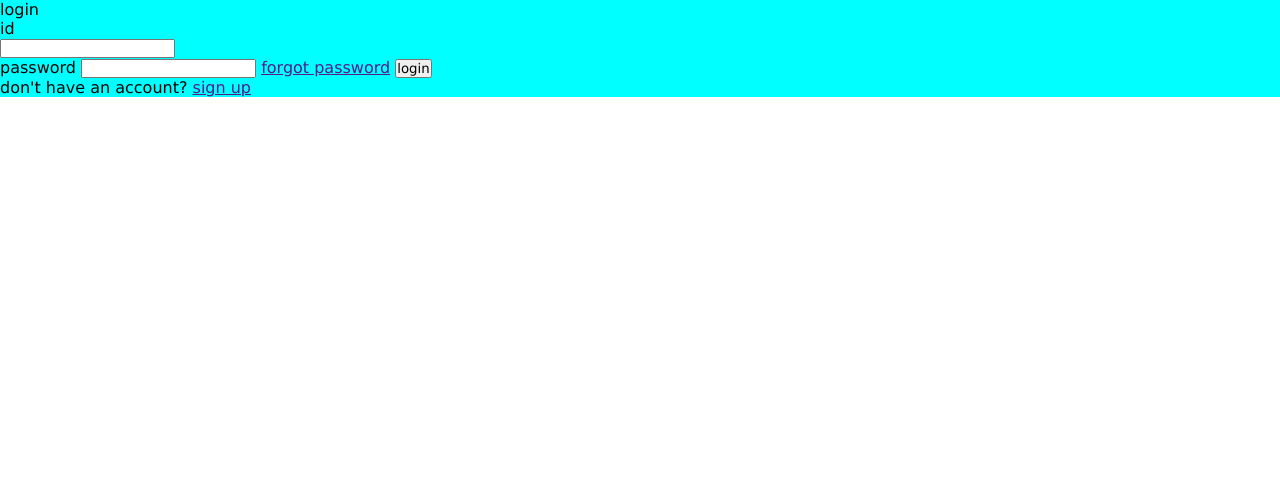
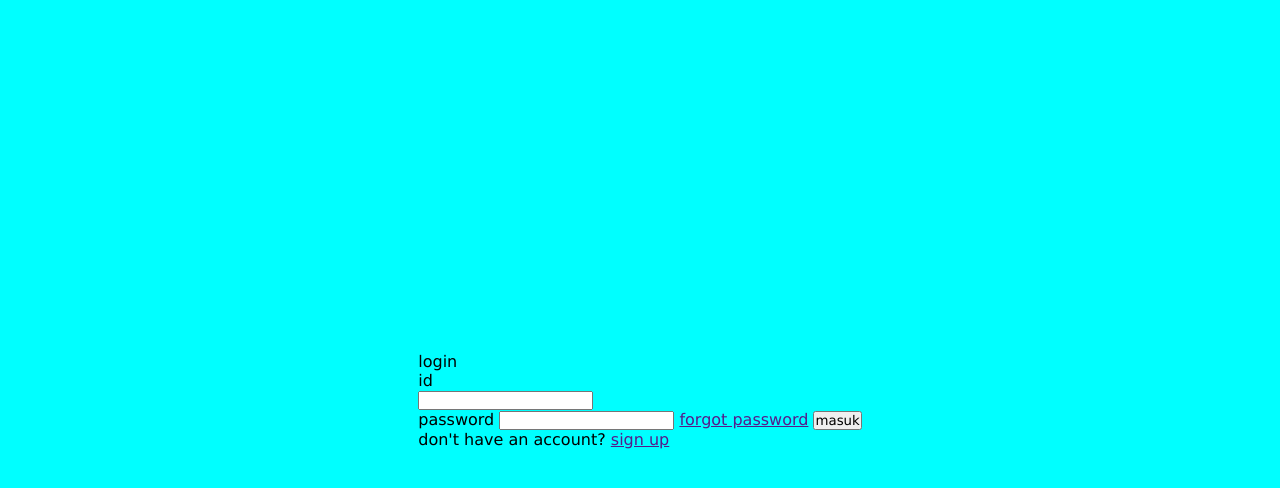
Before and after one commit to Dyyynn/dyyynn.github.io, a plain HTML site: page index.html in a window 1280 px wide. Drawn offline with Linux system fonts and the light colour scheme.

Commit message:
mengubah tulisan button index.html dan menambahkan properti pada style.css

```diff
--- a/index.html
+++ b/index.html
@@ -22,7 +22,7 @@
                 <input type="password" name="password" id="pasword">
 
                 <a href="">forgot password</a>
-                <button type="submit">login</button>
+                <button type="submit">masuk</button>
 
                 <p class="2">don't have an account? <a href="">sign up</a></p>
             </form>
--- a/style.css
+++ b/style.css
@@ -7,4 +7,8 @@
 .container{
     width: 100%;
     background-color: aqua;
+    display: flex;
+    justify-content: center;
+    align-items: center;
+    height: 100vh;
 }
```
